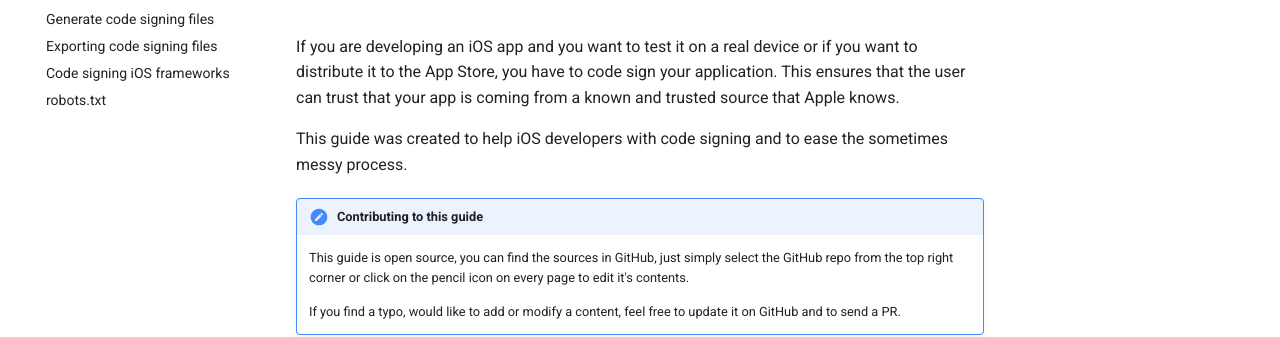
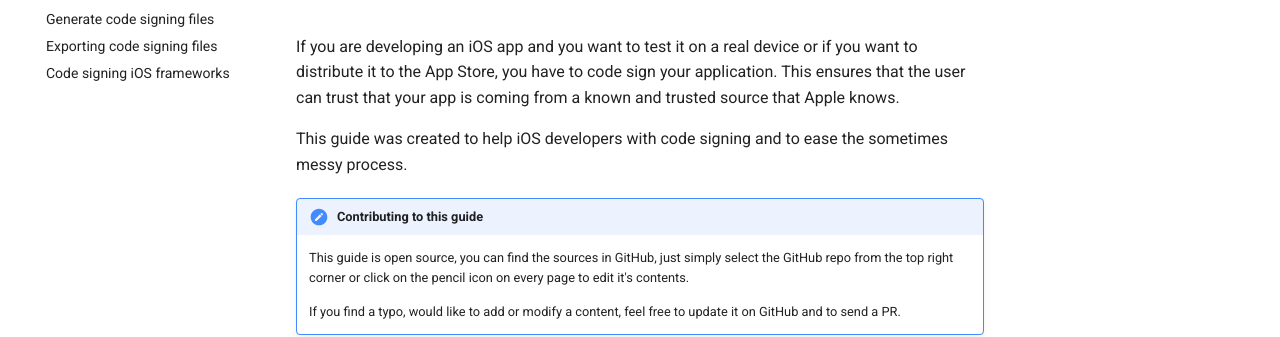
Before and after one commit to bitrise-io/ioscodesigning, an MkDocs documentation site: the page built from docs/index.md, in a window 1280 px wide. Shown: the part 146-483 px from the top of the page. Built offline with MkDocs 1.6.1 and Material for MkDocs 9.7.7, drawn with Linux system fonts in a browser that asks for light colours; comment, search, counter and statistics services are not loaded; old or Windows-style settings are respelled for this version of MkDocs.

Commit message:
fix for robots.txt

```diff
--- a/mkdocs.yml
+++ b/mkdocs.yml
@@ -15,7 +15,6 @@ pages:
 - Generate code signing files: 'generate-code-signing-files.md'
 - Exporting code signing files: 'exporting-code-signing-files.md'
 - Code signing iOS frameworks: 'code-signing-ios-frameworks.md'
-- robots.txt: 'robots.txt'
 
 markdown_extensions:
   - admonition
```
